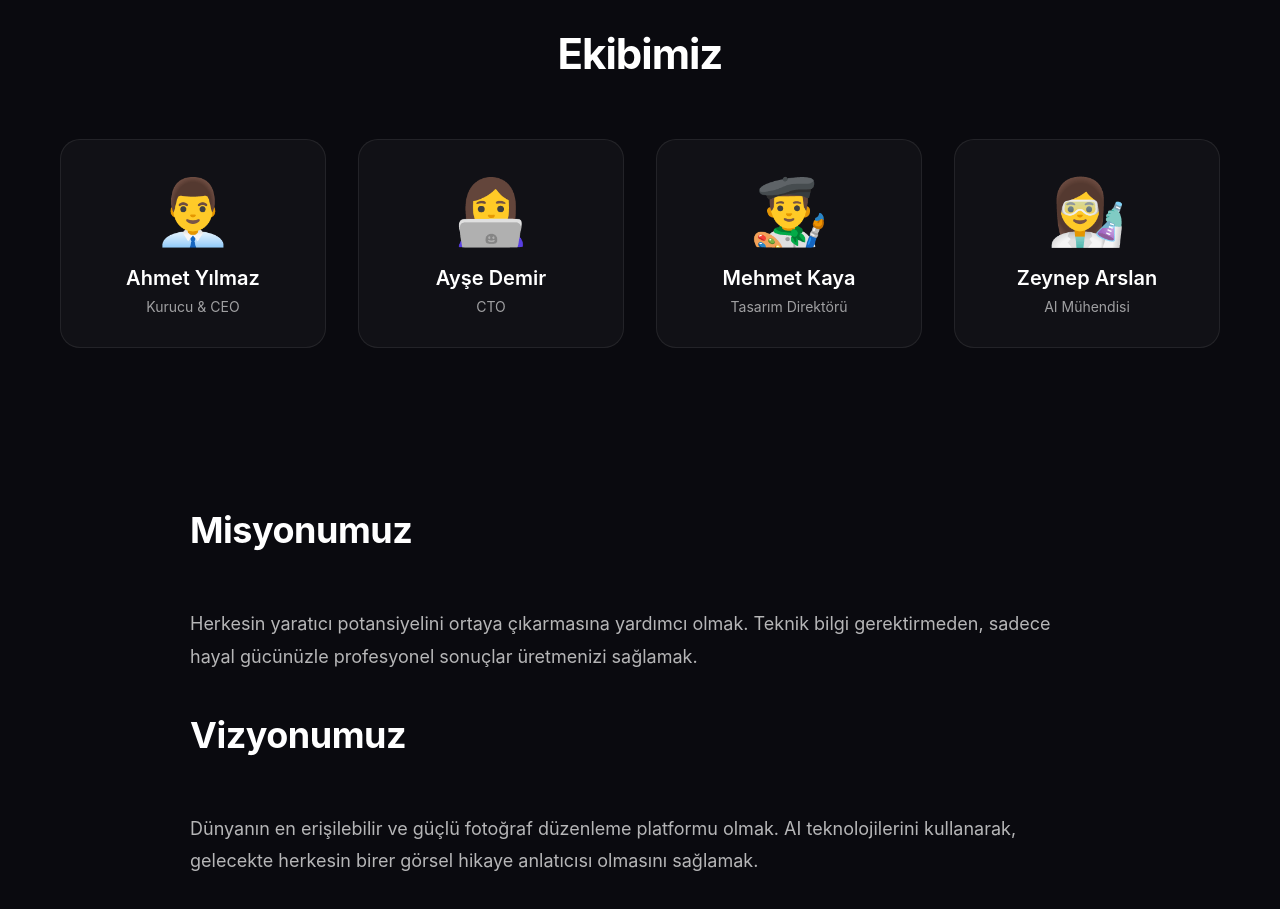
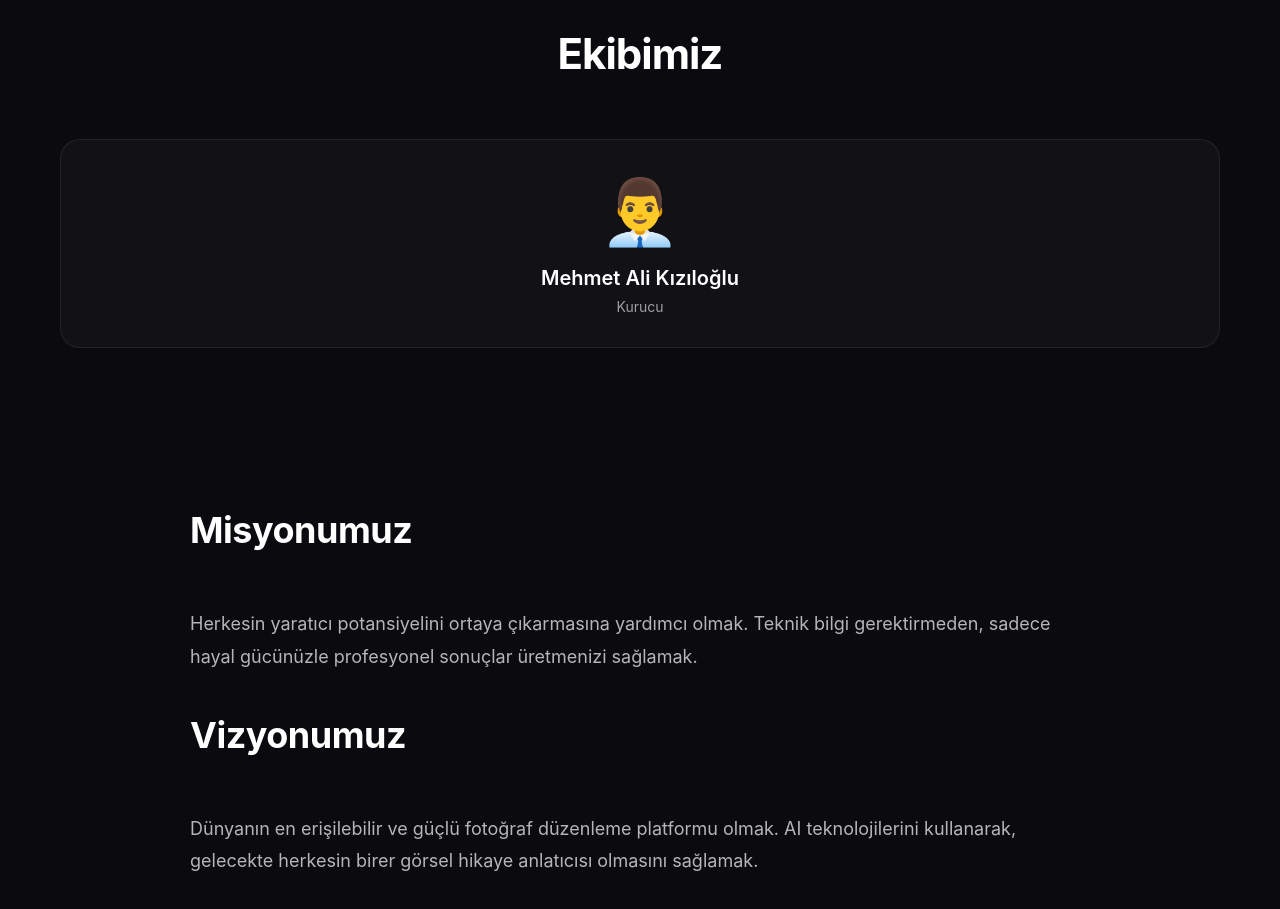
Before and after one commit to mehmetkzlldev/FotografUygulamas-App, a React (Vite) app: page /hakkimizda in a window 1280 px wide. Shown: the part 1780-2689 px from the top of the page. Built offline with nearby package versions, Linux system fonts and the light colour scheme; no server answers.

Commit message:
Update team section - only founder Mehmet Ali Kızıloğlu

```diff
--- a/src/screens/AboutScreen.tsx
+++ b/src/screens/AboutScreen.tsx
@@ -5,10 +5,7 @@ import './AboutScreen.css';
 
 const AboutScreen: React.FC = () => {
   const team = [
-    { name: 'Ahmet Yılmaz', role: 'Kurucu & CEO', avatar: '👨‍💼' },
-    { name: 'Ayşe Demir', role: 'CTO', avatar: '👩‍💻' },
-    { name: 'Mehmet Kaya', role: 'Tasarım Direktörü', avatar: '👨‍🎨' },
-    { name: 'Zeynep Arslan', role: 'AI Mühendisi', avatar: '👩‍🔬' },
+    { name: 'Mehmet Ali Kızıloğlu', role: 'Kurucu', avatar: '👨‍💼' },
   ];
 
   const values = [
```
